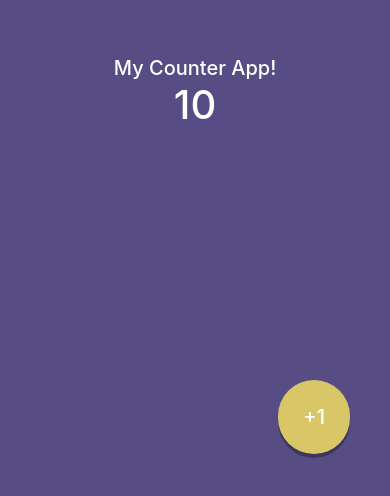
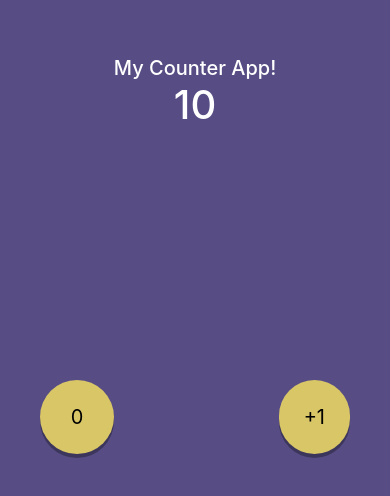
Before and after one commit to mrojasb2000/counter-app, a React Native app: screen / in a window 390 px wide. Shown: the part 330-826 px from the top of the page. Built offline with nearby package versions, Linux system fonts and the light colour scheme.

Commit message:
refactor: styles css

```diff
--- a/App.tsx
+++ b/App.tsx
@@ -22,14 +22,19 @@ export default function App() {
 
   return (
     <View style={styles.container}>
-      <Text style={styles.textL}>My Counter App!</Text>
-      <Text style={styles.textXL}>{count}</Text>
+      <Text style={[styles.text, styles.textL]}>My Counter App!</Text>
+      <Text style={[styles.text, styles.textXL]}>{count}</Text>
       <Pressable
-        style={styles.floatingButton}
+        style={[styles.floatingButton, styles.addOneFloatingButton]}
         onPress={() => setCount(count + 1)}
         onPressIn={handlePressIn}
         onPressOut={handlePressOut}>
         <Text style={[styles.textL]}>+1</Text>
+      </Pressable>
+      <Pressable
+        style={[styles.floatingButton, styles.resetFloatingButton]}
+        onPress={() => setCount(0)}>
+        <Text style={[styles.textL]}> 0 </Text>
       </Pressable>
       <StatusBar style="auto" />
     </View>
@@ -43,20 +48,18 @@ const styles = StyleSheet.create({
     alignItems: 'center',
     justifyContent: 'center',
   },
+  text:{
+    fontWeight: 500,
+    color: '#fff',
+  },
   textL: {
     fontSize: 20,
-    fontWeight: 500,
-    color: '#fff'
   },
   textXL: {
     fontSize: 40,
-    fontWeight: 500,
-    color: '#fff'
   },
   floatingButton: {
     position: 'absolute',
-    bottom: 60,
-    right: 40,
     backgroundColor: '#d9c667',
     shadowColor: '#000',
     shadowOffset: { width: 0, height: 4 },
@@ -66,5 +69,13 @@ const styles = StyleSheet.create({
     padding: 25,
     alignItems: 'center',
     justifyContent: 'center',
+  },
+  addOneFloatingButton: {
+    bottom: 60,
+    right: 40,
+  },
+  resetFloatingButton: {
+    bottom: 60,
+    left: 40,
   }
 });
```
